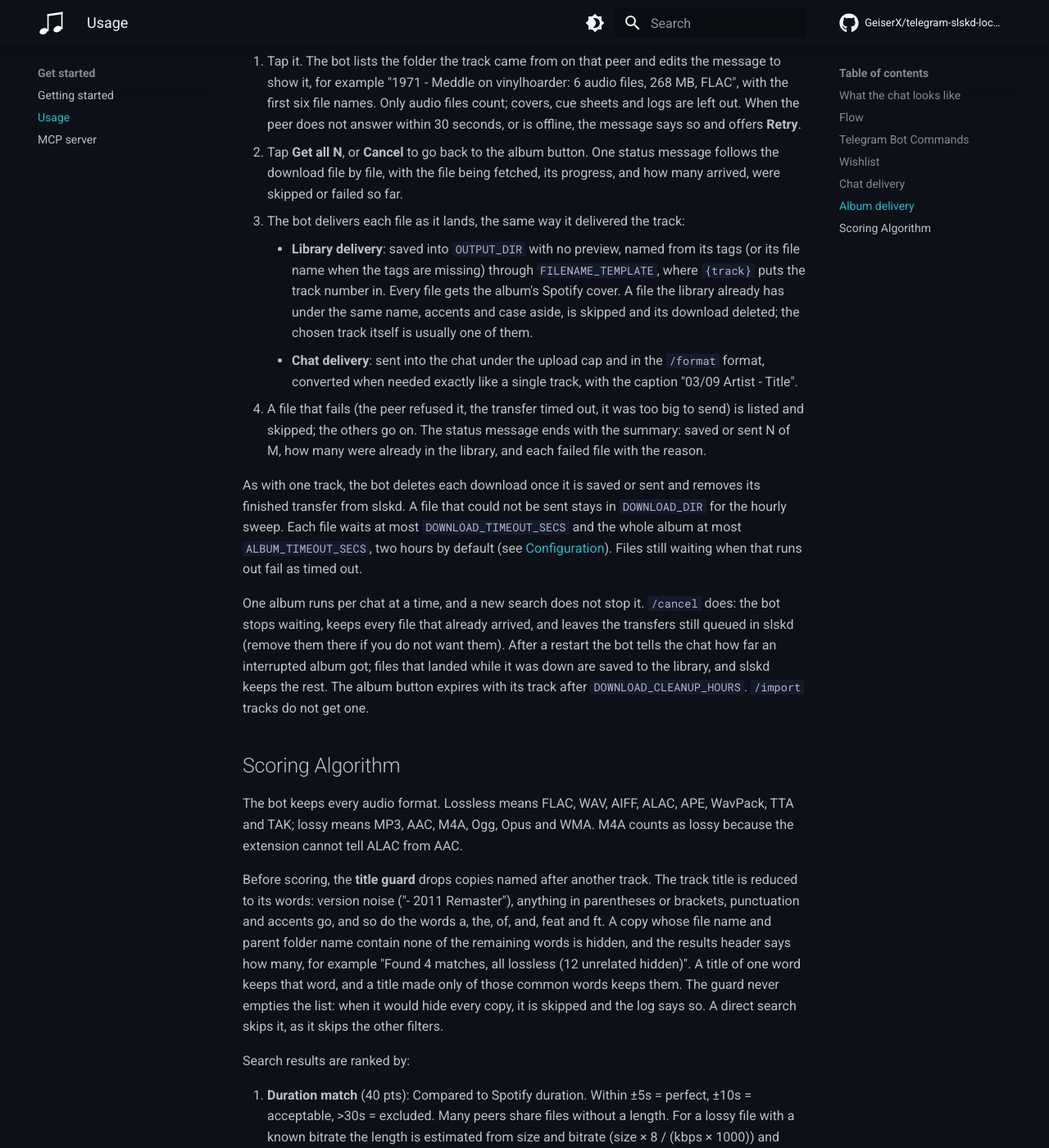
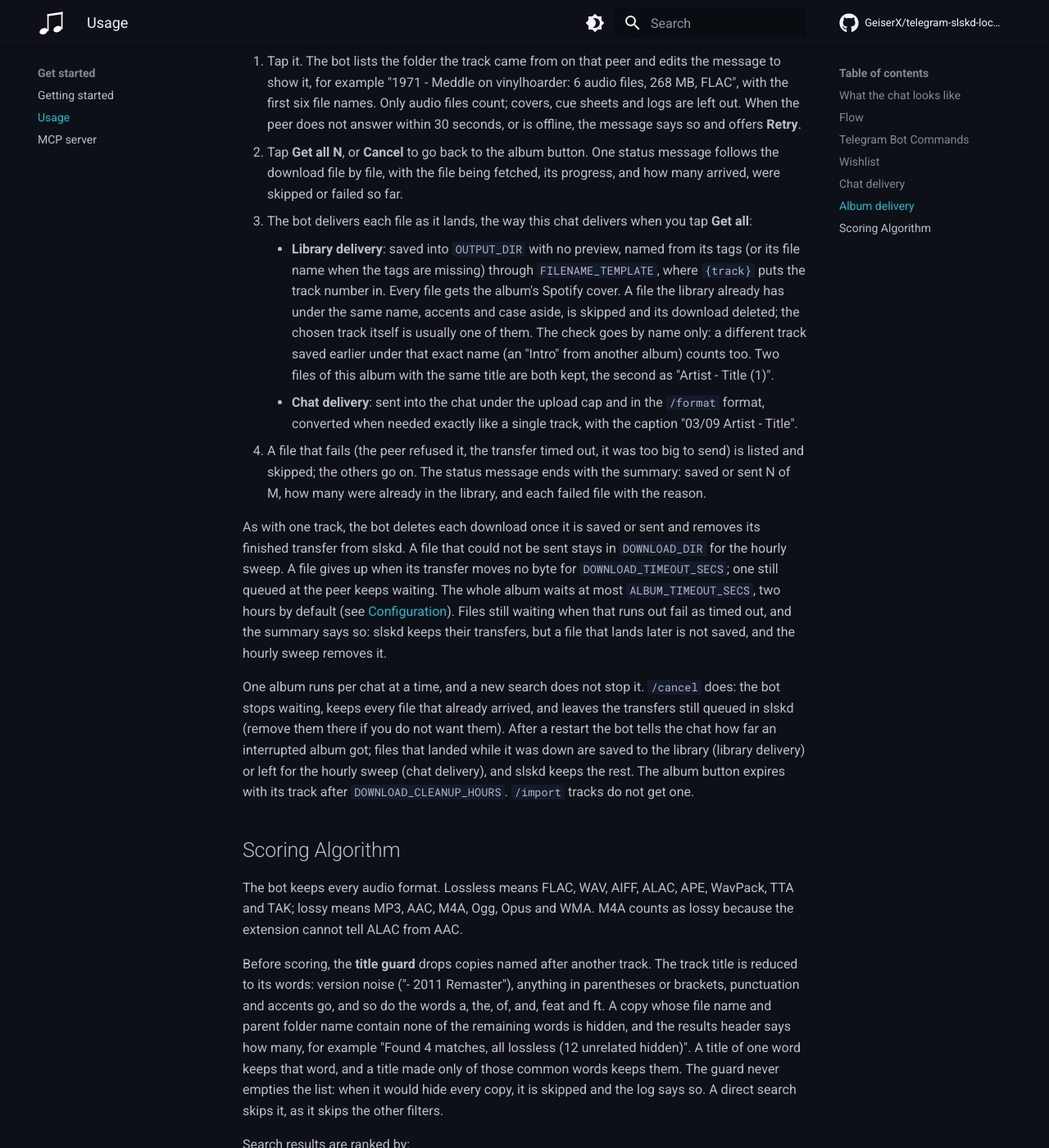
Before and after one commit to GeiserX/telegram-slskd-local-bot, an MkDocs documentation site: the page built from docs/usage.md, in a window 1280 px wide and 1400 px high, scrolled down 2988 px. Shown: the whole window at 82% size. Built offline with MkDocs 1.6.1 and Material for MkDocs 9.7.7, drawn with Linux system fonts in a browser that asks for light colours; comment, search, counter and statistics services are not loaded.

Commit message:
docs: album files wait on a slow peer, restarts keep stdio albums, repeated titles are kept

```diff
--- a/docs/usage.md
+++ b/docs/usage.md
@@ -92,11 +92,13 @@ in: the result list keeps its usual buttons.
    or is offline, the message says so and offers **Retry**.
 2. Tap **Get all N**, or **Cancel** to go back to the album button. One status message follows the download
    file by file, with the file being fetched, its progress, and how many arrived, were skipped or failed so far.
-3. The bot delivers each file as it lands, the same way it delivered the track:
+3. The bot delivers each file as it lands, the way this chat delivers when you tap **Get all**:
     - **Library delivery**: saved into `OUTPUT_DIR` with no preview, named from its tags (or its file name when
       the tags are missing) through `FILENAME_TEMPLATE`, where `{track}` puts the track number in. Every file gets
       the album's Spotify cover. A file the library already has under the same name, accents and case aside, is
-      skipped and its download deleted; the chosen track itself is usually one of them.
+      skipped and its download deleted; the chosen track itself is usually one of them. The check goes by name
+      only: a different track saved earlier under that exact name (an "Intro" from another album) counts too.
+      Two files of this album with the same title are both kept, the second as "Artist - Title (1)".
     - **Chat delivery**: sent into the chat under the upload cap and in the `/format` format, converted when
       needed exactly like a single track, with the caption "03/09 Artist - Title".
 4. A file that fails (the peer refused it, the transfer timed out, it was too big to send) is listed and skipped;
@@ -104,14 +106,17 @@ in: the result list keeps its usual buttons.
    the library, and each failed file with the reason.
 
 As with one track, the bot deletes each download once it is saved or sent and removes its finished transfer
-from slskd. A file that could not be sent stays in `DOWNLOAD_DIR` for the hourly sweep. Each file waits at most
-`DOWNLOAD_TIMEOUT_SECS` and the whole album at most `ALBUM_TIMEOUT_SECS`, two hours by default (see
-[Configuration](configuration.md)). Files still waiting when that runs out fail as timed out.
+from slskd. A file that could not be sent stays in `DOWNLOAD_DIR` for the hourly sweep. A file gives up when its
+transfer moves no byte for `DOWNLOAD_TIMEOUT_SECS`; one still queued at the peer keeps waiting. The whole album
+waits at most `ALBUM_TIMEOUT_SECS`, two hours by default (see [Configuration](configuration.md)). Files still
+waiting when that runs out fail as timed out, and the summary says so: slskd keeps their transfers, but a file
+that lands later is not saved, and the hourly sweep removes it.
 
 One album runs per chat at a time, and a new search does not stop it. `/cancel` does: the bot stops waiting,
 keeps every file that already arrived, and leaves the transfers still queued in slskd (remove them there if you
 do not want them). After a restart the bot tells the chat how far an interrupted album got; files that landed
-while it was down are saved to the library, and slskd keeps the rest. The album button expires with its track
+while it was down are saved to the library (library delivery) or left for the hourly sweep (chat delivery), and
+slskd keeps the rest. The album button expires with its track
 after `DOWNLOAD_CLEANUP_HOURS`. `/import` tracks do not get one.
 
 ## Scoring Algorithm
```
Also changed, not shown: CLAUDE.md (+1 -1 lines), docs/CHANGELOG.md (+12 -3 lines), docs/configuration.md (+1 -1 lines), docs/development.md (+2 -2 lines), docs/mcp.md (+3 -1 lines), 1 other file.
